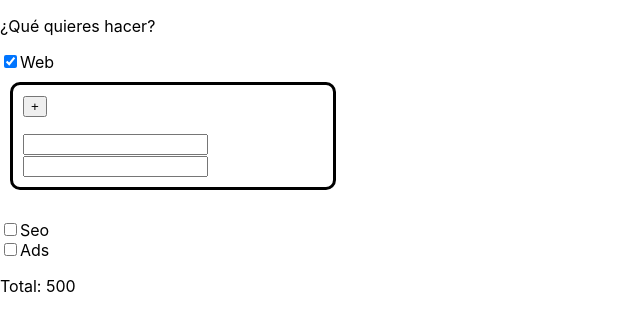
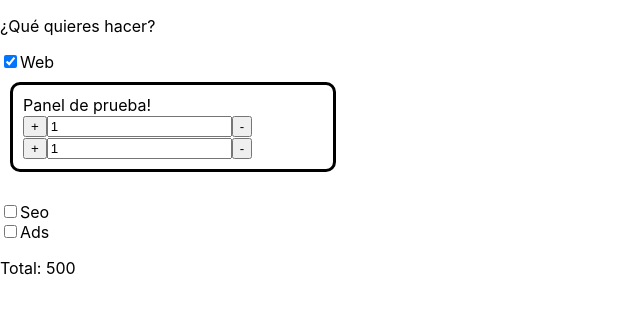
Before and after one commit to lauracapella/react_project_budget, a React (Create React App) app: page / in a window 1280 px wide. Both pictures are taken after a click on the checkbox 10 px from the left and 61 px from the top of the page. Shown: the top 332 px of the page, without its empty margins (0-640 px from the left). Built offline with nearby package versions, Linux system fonts and the light colour scheme.

Commit message:
counter for number of pages

```diff
--- a/src/App.js
+++ b/src/App.js
@@ -2,6 +2,7 @@ import "./App.css";
 import React, { useEffect, useState } from "react";
 import Panell from "./Panell";
 import { Panell2 } from "./Panell";
+import PanellPrueba from "./PanellPrueba";
 
 function App(props) {
   /* Modelo de datos */
@@ -13,12 +14,9 @@ function App(props) {
     lenguages: 1,
   });
   const [total, setTotal] = useState(0);
-  const [count, setCount] = useState(0)
 
-  const contadorMas = (e) => {
-    setCount(count => count + 1)
-    alert(count);
-  }
+
+  /* const [count, setCount] = useState(1); */
 
   /* Lógica */
   /* 1. Modificar state */
@@ -26,6 +24,7 @@ function App(props) {
     let newBudget = { ...budget };
     newBudget[field] = value;
     setBudget(newBudget);
+    //console.log(newBudget.pages );
   };
 
   /* 2. Calcular total */
@@ -33,15 +32,24 @@ function App(props) {
     calculateTotal();
   }, [budget]);
 
+ /*  const contador = (e) => {
+    setCount((count) => count + 1);
+    //1. budget.pages = count + 1;
+    setBudget((prevBudget) => {
+      return { ...prevBudget, pages: count + 1 };
+    });
+  }; */
+
   const calculateTotal = () => {
-   let newTotal =
-   (budget.isweb? 500 : 0)
-   + (budget.isseo? 300 : 0)
-   + (budget.pages > 1 && budget.isweb ? (budget.pages-1) * 30 : 0)
-   + (budget.lenguages > 1 && budget.isweb? (budget.lenguages-1) * 30 : 0)
-   +  (budget.isads? 200 : 0);
-   setTotal(newTotal)
-   //alert('total:' + newTotal)
+    let newTotal =
+      (budget.isweb ? 500 : 0) +
+      (budget.isseo ? 300 : 0) +
+      (budget.pages > 1 && budget.isweb ? (budget.pages - 1) * 30 : 0) +
+      (budget.lenguages > 1 && budget.isweb ? (budget.lenguages - 1) * 30 : 0) +
+      (budget.isads ? 200 : 0);
+    setTotal(newTotal);
+
+    //alert('total:' + newTotal)
   };
 
   return (
@@ -56,8 +64,23 @@ function App(props) {
           defaultChecked={budget.isweb}
         />
         <label htmlFor="email">Web</label>
-        {budget.isweb ? <Panell2><Panell onChange={(e) => updateBudget(e.target.name , e.target.value)} onClick={(e) => contadorMas()}/>  </Panell2> : <span></span>}
+        {budget.isweb ? (
+          <Panell2>
+            {/* <Panell
+              onChange={(e) => updateBudget(e.target.name, e.target.value)}
+              onClick={(e) => contador()}
+              defaultValue={budget.pages}
+            /> */}
 
+            <PanellPrueba
+              updateBudget={updateBudget}
+              budget={budget}
+            />
+
+          </Panell2>
+        ) : (
+          <span></span>
+        )}
         <br />
         <input
           type="checkbox"
@@ -67,7 +90,6 @@ function App(props) {
           defaultChecked={budget.isseo}
         />
         <label htmlFor="email">Seo</label>
-
 
         <br />
         <input
--- a/src/Panell.js
+++ b/src/Panell.js
@@ -11,20 +11,20 @@ width: 300px
 `
 
 export default function Panell (props){
-
-
-
     return(
         <div>
-            <button onClick={props.onClick}>+</button>
-            <p>{props.count}</p>
-            <input
+          <button onClick={props.onClick} onChange={props.onChange} value = "add" >+</button>
+            {/* <button onClick={props.onClick} name='suma' >+</button> */}
+          <input
           type="number"
           name = "pages"
           //onChange={(e) => props.updateBudget("pages", e.target.value)}
           onChange={props.onChange}
+          value= {props.defaultValue}
           //defaultChecked={props.budget.pages}
         />
+        <button onClick={props.onClick} value = "substract" >--</button>
+
         <br />
         <input
           type="number"
--- /dev/null
+++ b/src/PanellPrueba.js
@@ -0,0 +1,60 @@
+import React, { useState } from "react";
+
+export default function PanellPrueba(props) {
+  return (
+    <div>
+      Panel de prueba! <br></br>
+      <button onClick={()=>{props.updateBudget('pages', props.budget.pages + 1)}} >
+        +
+      </button>
+
+      <input
+        type="number"
+        name="pages"
+        onChange={props.onChange}
+        value={props.budget.pages}
+      />
+
+      <button onClick={()=>{props.updateBudget('pages', props.budget.pages - 1)}} >
+        -
+      </button>
+
+      <br />
+      <button onClick={()=>{props.updateBudget('lenguages', props.budget.lenguages + 1)}} >
+        +
+      </button>
+      <input
+        type="number"
+        name="lenguages"
+        onChange={props.onChange}
+        value={props.budget.lenguages}
+      />
+      <button onClick={()=>{props.updateBudget('lenguages', props.budget.lenguages - 1)}} >
+        -
+      </button>
+      <br />
+    </div>
+    /*  <div>
+            <label>Nº pages</label>
+            <button onClick={contadorMas}> + </button>
+            <input
+                type='text'
+                name='pages'
+                value={props.pages}
+                placeholder='nº pages'
+                onChange={props.onChange}
+            /> <button onClick={props.onClick}> - </button>
+            <input type="number" value={quantity} onChange={updatePages} /><br/>
+            <label>Nº lenguages</label>
+            <input
+                type='text'
+                name='lenguages'
+                value={props.lenguages}
+                placeholder='nº languages'
+                onChange={props.onChange}
+            />
+            <div>
+   </div>
+        </div> */
+  );
+}
```
Also changed, not shown: src/ButtonPlus.js (added, +9 -0 lines).
